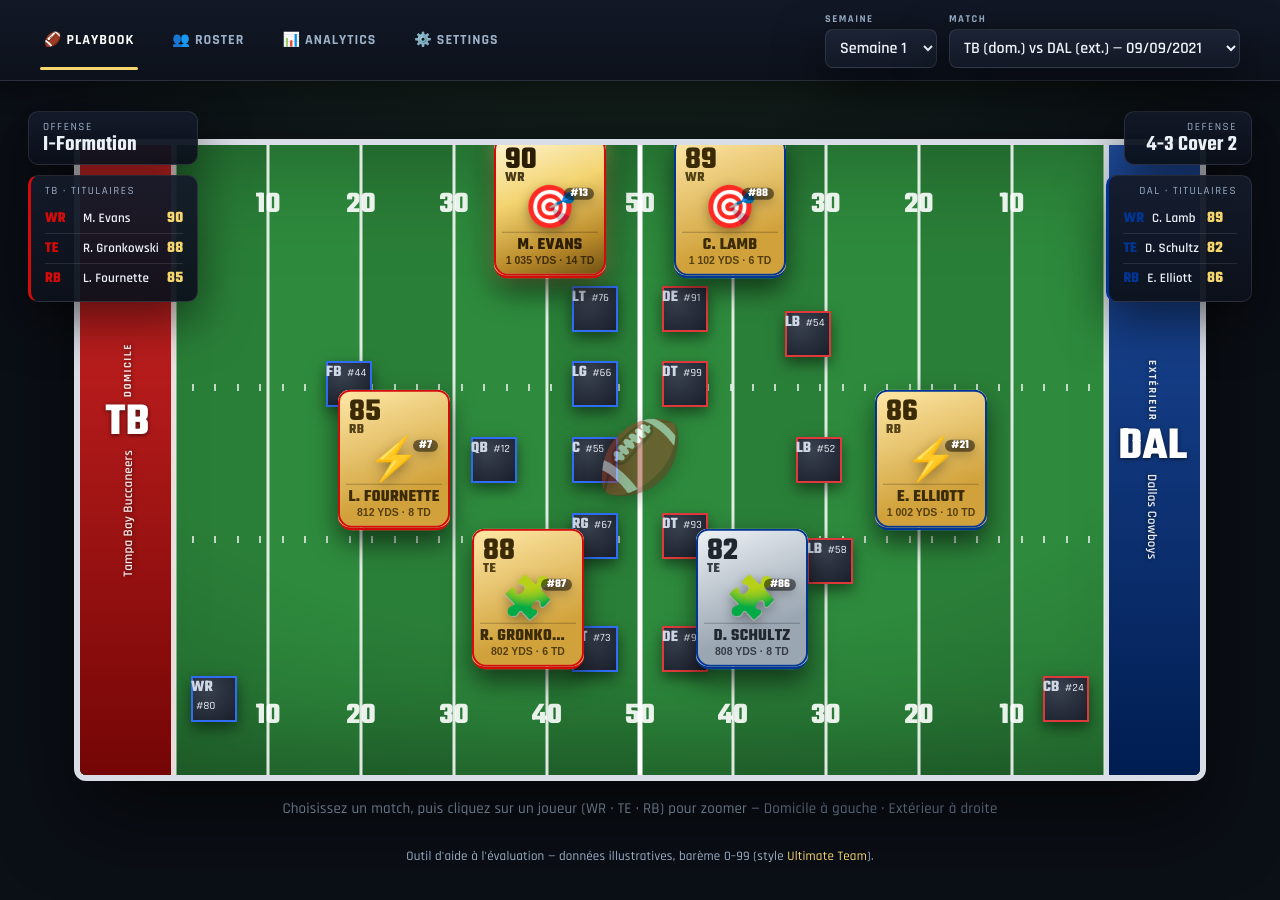
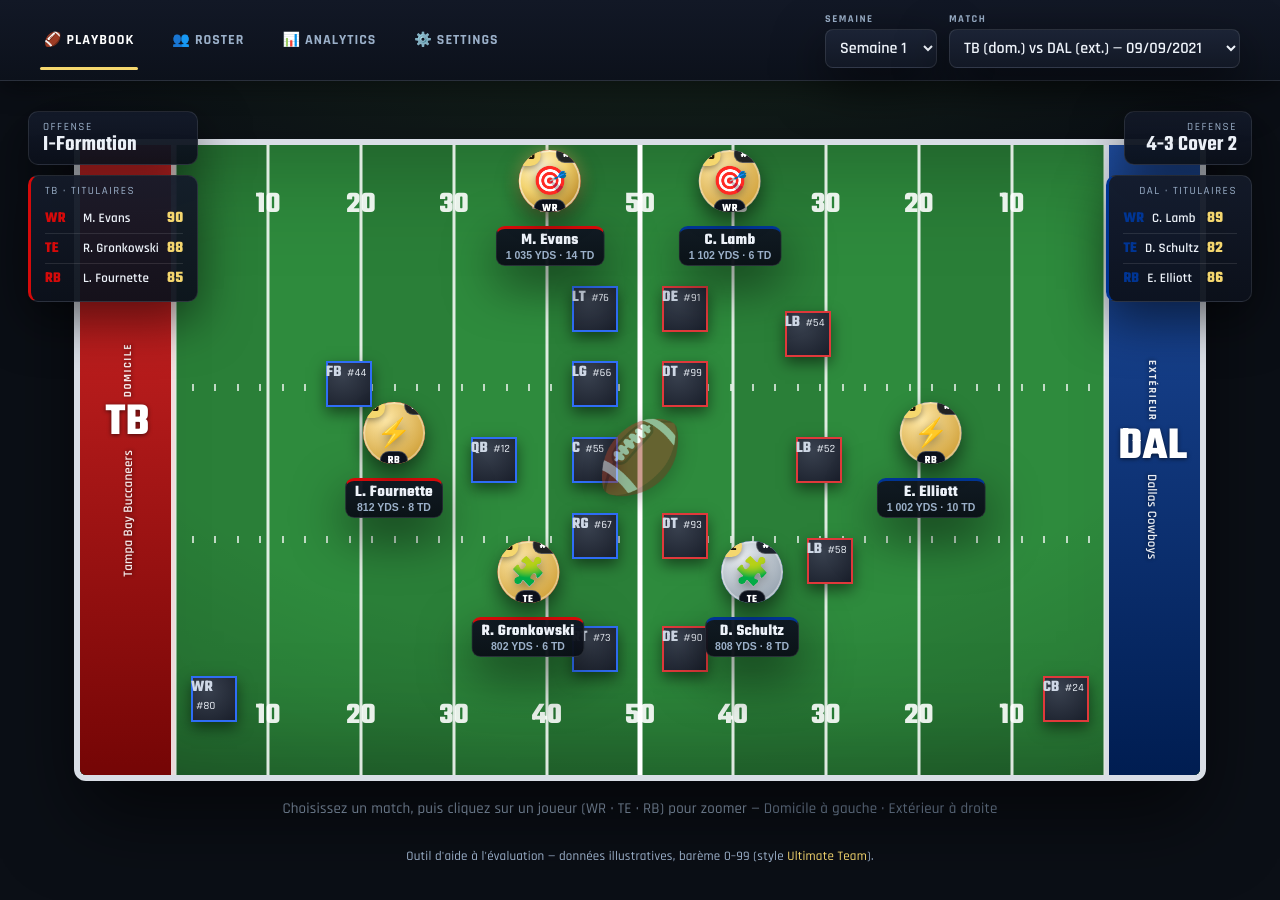
Before and after one commit to XXlinoxXX/NFL_BigData, a plain HTML site: page index.html in a window 1280 px wide. Drawn offline with Linux system fonts and the light colour scheme.

Commit message:
style: pastilles rondes (au lieu de cartes carrees) + taille reduite pour WR/TE/RB

```diff
--- a/app.js
+++ b/app.js
@@ -200,18 +200,16 @@
 
       btn.innerHTML = `
         <div class="puck-stand">
-          <div class="fcard ${cardTier(pl.overall)}">
-            <div class="fc-shine"></div>
-            <div class="fc-top">
-              <span class="fc-ovr">${pl.overall}</span>
-              <span class="fc-pos">${pl.abbr}</span>
-            </div>
-            <div class="fc-portrait">
-              <span class="fc-emoji">${pl.emoji}</span>
-              <span class="fc-num">#${pl.player.number}</span>
-            </div>
-            <div class="fc-name">${pl.player.name}</div>
-            <div class="fc-stat">${pl.player.line2}</div>
+          <div class="fdisc ${cardTier(pl.overall)}">
+            <div class="fd-shine"></div>
+            <span class="fd-ovr">${pl.overall}</span>
+            <span class="fd-emoji">${pl.emoji}</span>
+            <span class="fd-pos">${pl.abbr}</span>
+            <span class="fd-num">#${pl.player.number}</span>
+          </div>
+          <div class="fd-tag">
+            <div class="fd-name">${pl.player.name}</div>
+            <div class="fd-stat">${pl.player.line2}</div>
           </div>
         </div>`;
 
--- a/index.html
+++ b/index.html
@@ -8,7 +8,7 @@
   <link rel="preconnect" href="https://fonts.googleapis.com" />
   <link rel="preconnect" href="https://fonts.gstatic.com" crossorigin />
   <link href="https://fonts.googleapis.com/css2?family=Rajdhani:wght@500;600;700&family=Teko:wght@500;600;700&display=swap" rel="stylesheet" />
-  <link rel="stylesheet" href="styles.css?v=3" />
+  <link rel="stylesheet" href="styles.css?v=4" />
 </head>
 <body>
 
@@ -81,8 +81,8 @@
     <p>Outil d'aide à l'évaluation — données illustratives, barème 0–99 (style <em>Ultimate Team</em>).</p>
   </footer>
 
-  <script src="games.js?v=3"></script>
-  <script src="data.js?v=3"></script>
-  <script src="app.js?v=3"></script>
+  <script src="games.js?v=4"></script>
+  <script src="data.js?v=4"></script>
+  <script src="app.js?v=4"></script>
 </body>
 </html>
--- a/styles.css
+++ b/styles.css
@@ -189,68 +189,74 @@
 }
 .puck:hover .puck-stand { transform: translateY(-6px) scale(1.07); }
 
-/* ---------------- CARTE FIFA (joueurs interactifs WR/TE/RB) ---------------- */
-.fcard {
-  position: relative; width: clamp(78px, 11vw, 112px);
-  padding: 9px 8px 10px; border-radius: 12px 12px 14px 14px;
-  text-align: center; overflow: hidden; isolation: isolate;
+/* ------------- PASTILLE RONDE "FIFA" (joueurs interactifs WR/TE/RB) ------------- */
+.fdisc {
+  position: relative; isolation: isolate; overflow: hidden;
+  width: clamp(40px, 6vw, 62px); height: clamp(40px, 6vw, 62px); border-radius: 50%;
+  display: grid; place-items: center;
   color: #2a1e05;
-  box-shadow: 0 12px 26px rgba(0,0,0,.55), inset 0 0 0 2px rgba(255,255,255,.35);
-  border-bottom: 3px solid var(--tc, #888);
+  box-shadow: 0 9px 20px rgba(0,0,0,.55), inset 0 0 0 2px rgba(255,255,255,.35);
 }
-/* liseré de la couleur d'équipe tout autour */
-.fcard::after {
-  content:""; position:absolute; inset:0; border-radius: inherit; z-index:3;
-  box-shadow: inset 0 0 0 2px var(--tc, rgba(255,255,255,.4)); pointer-events:none;
+/* liseré de la couleur d'équipe autour du rond */
+.fdisc::after {
+  content:""; position:absolute; inset:0; border-radius:50%; z-index:3;
+  box-shadow: 0 0 0 2px var(--tc, rgba(255,255,255,.4)); pointer-events:none;
 }
 /* reflet brillant animé au survol */
-.fc-shine {
-  position:absolute; inset:0; z-index:2; pointer-events:none; border-radius:inherit;
-  background: linear-gradient(115deg, transparent 30%, rgba(255,255,255,.45) 48%, transparent 66%);
-  transform: translateX(-120%); transition: transform .6s ease;
+.fd-shine {
+  position:absolute; inset:0; z-index:2; pointer-events:none; border-radius:50%;
+  background: linear-gradient(115deg, transparent 30%, rgba(255,255,255,.5) 48%, transparent 66%);
+  transform: translateX(-130%); transition: transform .6s ease;
 }
-.puck:hover .fc-shine { transform: translateX(120%); }
+.puck:hover .fd-shine { transform: translateX(130%); }
 
 /* Paliers de couleur (style FIFA : bronze/argent/or/élite) */
-.fcard.tier-bronze { background: linear-gradient(160deg, #e7a977, #8a4b25 70%); color:#2a1405; }
-.fcard.tier-silver { background: linear-gradient(160deg, #eef2f6, #9aa6b2 70%); color:#20262e; }
-.fcard.tier-gold   { background: linear-gradient(160deg, #ffe9a8, #d1a23b 72%); color:#3a2a05; }
-.fcard.tier-elite  {
-  background:
-    linear-gradient(160deg, #fff6d6 0%, #f3d471 40%, #ba8a2a 75%, #6d4f12 100%);
+.fdisc.tier-bronze { background: radial-gradient(circle at 35% 28%, #e7a977, #8a4b25 75%); color:#2a1405; }
+.fdisc.tier-silver { background: radial-gradient(circle at 35% 28%, #eef2f6, #9aa6b2 75%); color:#20262e; }
+.fdisc.tier-gold   { background: radial-gradient(circle at 35% 28%, #ffe9a8, #d1a23b 78%); color:#3a2a05; }
+.fdisc.tier-elite  {
+  background: radial-gradient(circle at 35% 28%, #fff6d6 0%, #f3d471 42%, #ba8a2a 78%, #6d4f12 100%);
   color:#2a1d02;
-  box-shadow: 0 12px 30px rgba(0,0,0,.6), 0 0 18px rgba(245,215,110,.5), inset 0 0 0 2px rgba(255,255,255,.5);
+  box-shadow: 0 9px 22px rgba(0,0,0,.6), 0 0 16px rgba(245,215,110,.5), inset 0 0 0 2px rgba(255,255,255,.5);
 }
 
-.fc-top {
-  position: relative; z-index: 4;
-  display: flex; flex-direction: column; align-items: flex-start; line-height: .82;
-  padding-left: 3px;
+.fd-emoji {
+  position: relative; z-index: 4; line-height: 1;
+  font-size: clamp(18px, 2.8vw, 28px); filter: drop-shadow(0 3px 5px rgba(0,0,0,.35));
 }
-.fc-ovr { font-family: "Teko"; font-weight: 700; font-size: clamp(22px, 3.3vw, 32px); }
-.fc-pos { font-family: "Teko"; font-weight: 700; font-size: clamp(11px, 1.6vw, 14px); letter-spacing: .5px; opacity: .85; }
-
-.fc-portrait {
-  position: relative; z-index: 4; margin: 1px 0 4px;
-  font-size: clamp(26px, 4.4vw, 42px); line-height: 1;
-  filter: drop-shadow(0 4px 6px rgba(0,0,0,.35));
+.fd-ovr {
+  position: absolute; top: -5px; left: -5px; z-index: 5;
+  font-family: "Teko"; font-weight: 700; font-size: clamp(11px, 1.6vw, 15px);
+  background: var(--gold); color: #1a1205; border-radius: 999px; padding: 0 6px;
+  box-shadow: 0 2px 6px rgba(0,0,0,.4);
 }
-.fc-num {
-  position: absolute; top: 2px; right: 4px;
-  font-family: "Teko"; font-weight: 700; font-size: 12px;
-  background: rgba(0,0,0,.5); color: #fff; border-radius: 999px; padding: 0 6px;
+.fd-pos {
+  position: absolute; bottom: -5px; left: 50%; transform: translateX(-50%); z-index: 5;
+  font-family: "Teko"; font-weight: 700; font-size: 11px; letter-spacing: .5px;
+  background: #0c111b; color: #fff; border-radius: 999px; padding: 0 7px;
+  border: 1px solid rgba(255,255,255,.25);
+}
+.fd-num {
+  position: absolute; top: -5px; right: -5px; z-index: 5;
+  font-family: "Teko"; font-weight: 700; font-size: 11px;
+  background: rgba(12,17,27,.9); color: #fff; border-radius: 999px; padding: 0 6px;
+  border: 1px solid rgba(255,255,255,.25);
 }
 
-.fc-name {
-  position: relative; z-index: 4;
-  font-family: "Teko"; font-weight: 700; font-size: clamp(13px, 1.9vw, 17px);
-  line-height: 1; text-transform: uppercase; letter-spacing: .3px;
+/* étiquette nom + stat sous le rond */
+.fd-tag {
+  margin-top: 8px; text-align: center; min-width: 84px;
+  background: linear-gradient(180deg, rgba(16,22,34,.96), rgba(10,14,22,.96));
+  border: 1px solid var(--line); border-top: 3px solid var(--tc, var(--gold));
+  border-radius: 9px; padding: 4px 9px; box-shadow: var(--shadow);
+}
+.fd-name {
+  font-family: "Teko"; font-weight: 700; font-size: clamp(13px, 1.7vw, 16px);
+  line-height: 1; letter-spacing: .3px; color: var(--text);
   white-space: nowrap; overflow: hidden; text-overflow: ellipsis;
-  border-top: 1px solid rgba(0,0,0,.25); padding-top: 4px;
 }
-.fc-stat {
-  position: relative; z-index: 4;
-  font-size: clamp(8.5px, 1.1vw, 10.5px); font-weight: 600; opacity: .82;
+.fd-stat {
+  font-size: clamp(8.5px, 1vw, 10.5px); font-weight: 600; color: var(--muted);
   white-space: nowrap; overflow: hidden; text-overflow: ellipsis;
 }
 
```
